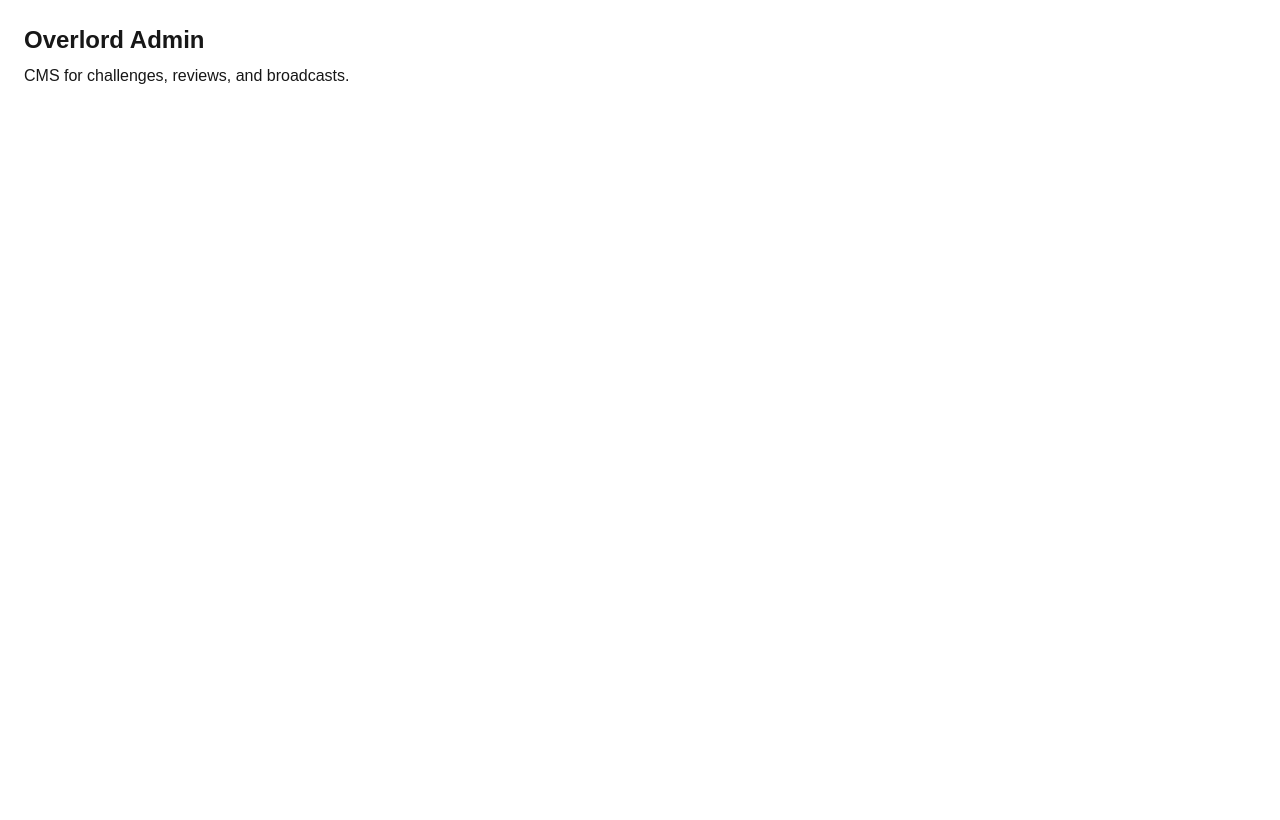
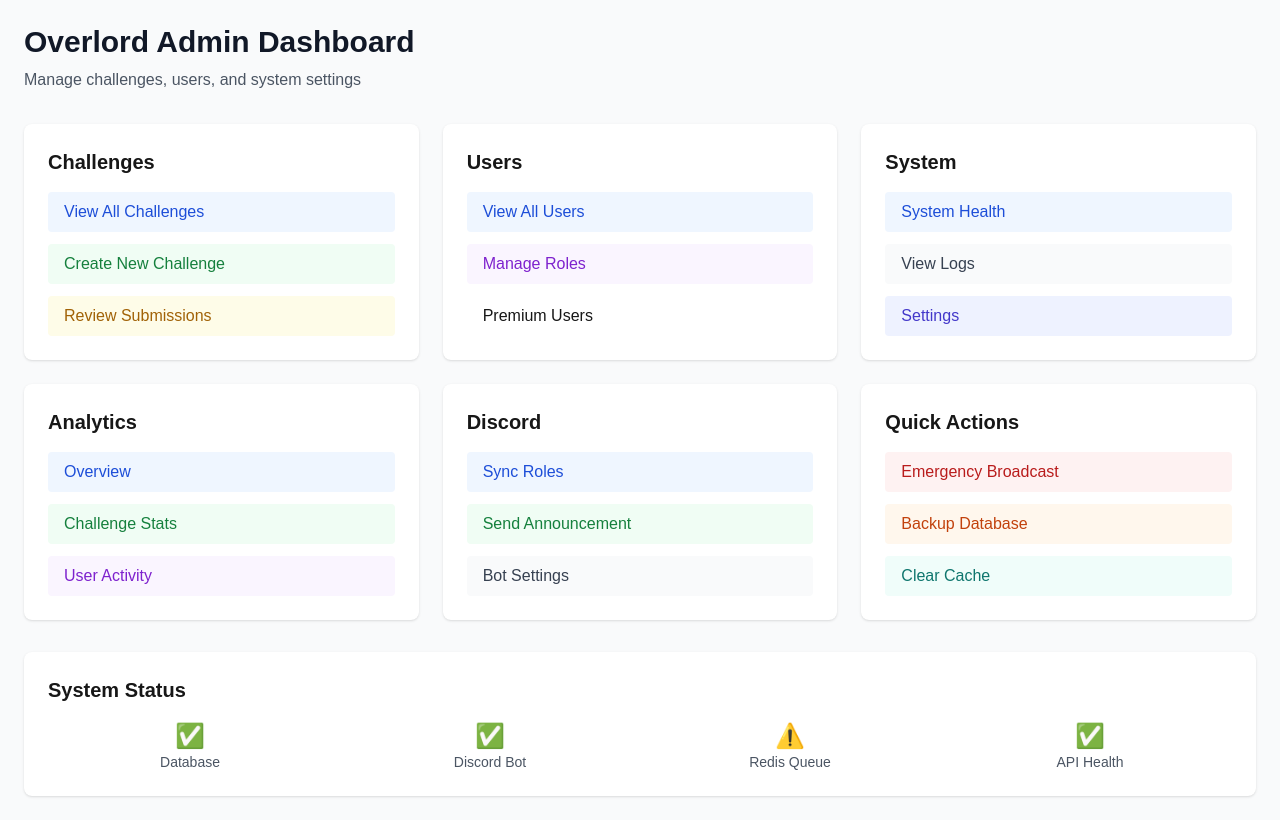
Before and after one commit to overlord-ai-ctrl/Kingdom-website, a Next.js app: page /admin in a window 1280 px wide. Built offline with nearby package versions, Linux system fonts and the light colour scheme.

Commit message:
Add comprehensive admin dashboard with user-friendly interface

```diff
--- a/app/admin/page.tsx
+++ b/app/admin/page.tsx
@@ -1,10 +1,184 @@
+import Link from "next/link";
+
 export default function AdminPage() {
   return (
-    <div className="p-6">
-      <h1 className="text-2xl font-semibold">Overlord Admin</h1>
-      <p className="text-muted-foreground mt-2">
-        CMS for challenges, reviews, and broadcasts.
-      </p>
+    <div className="min-h-screen bg-gray-50 p-6">
+      <div className="max-w-7xl mx-auto">
+        <div className="mb-8">
+          <h1 className="text-3xl font-bold text-gray-900">
+            Overlord Admin Dashboard
+          </h1>
+          <p className="text-gray-600 mt-2">
+            Manage challenges, users, and system settings
+          </p>
+        </div>
+
+        <div className="grid grid-cols-1 md:grid-cols-2 lg:grid-cols-3 gap-6">
+          {/* Challenges Management */}
+          <div className="bg-white rounded-lg shadow p-6">
+            <h2 className="text-xl font-semibold mb-4">Challenges</h2>
+            <div className="space-y-3">
+              <Link
+                href="/admin/challenges"
+                className="block w-full text-left px-4 py-2 bg-blue-50 text-blue-700 rounded hover:bg-blue-100 transition-colors"
+              >
+                View All Challenges
+              </Link>
+              <Link
+                href="/admin/challenges/new"
+                className="block w-full text-left px-4 py-2 bg-green-50 text-green-700 rounded hover:bg-green-100 transition-colors"
+              >
+                Create New Challenge
+              </Link>
+              <Link
+                href="/admin/challenges/reviews"
+                className="block w-full text-left px-4 py-2 bg-yellow-50 text-yellow-700 rounded hover:bg-yellow-100 transition-colors"
+              >
+                Review Submissions
+              </Link>
+            </div>
+          </div>
+
+          {/* User Management */}
+          <div className="bg-white rounded-lg shadow p-6">
+            <h2 className="text-xl font-semibold mb-4">Users</h2>
+            <div className="space-y-3">
+              <Link
+                href="/admin/users"
+                className="block w-full text-left px-4 py-2 bg-blue-50 text-blue-700 rounded hover:bg-blue-100 transition-colors"
+              >
+                View All Users
+              </Link>
+              <Link
+                href="/admin/users/roles"
+                className="block w-full text-left px-4 py-2 bg-purple-50 text-purple-700 rounded hover:bg-purple-100 transition-colors"
+              >
+                Manage Roles
+              </Link>
+              <Link
+                href="/admin/users/premium"
+                className="block w-full text-left px-4 py-2 bg-gold-50 text-gold-700 rounded hover:bg-gold-100 transition-colors"
+              >
+                Premium Users
+              </Link>
+            </div>
+          </div>
+
+          {/* System Management */}
+          <div className="bg-white rounded-lg shadow p-6">
+            <h2 className="text-xl font-semibold mb-4">System</h2>
+            <div className="space-y-3">
+              <Link
+                href="/admin/system/health"
+                className="block w-full text-left px-4 py-2 bg-blue-50 text-blue-700 rounded hover:bg-blue-100 transition-colors"
+              >
+                System Health
+              </Link>
+              <Link
+                href="/admin/system/logs"
+                className="block w-full text-left px-4 py-2 bg-gray-50 text-gray-700 rounded hover:bg-gray-100 transition-colors"
+              >
+                View Logs
+              </Link>
+              <Link
+                href="/admin/system/settings"
+                className="block w-full text-left px-4 py-2 bg-indigo-50 text-indigo-700 rounded hover:bg-indigo-100 transition-colors"
+              >
+                Settings
+              </Link>
+            </div>
+          </div>
+
+          {/* Analytics */}
+          <div className="bg-white rounded-lg shadow p-6">
+            <h2 className="text-xl font-semibold mb-4">Analytics</h2>
+            <div className="space-y-3">
+              <Link
+                href="/admin/analytics/overview"
+                className="block w-full text-left px-4 py-2 bg-blue-50 text-blue-700 rounded hover:bg-blue-100 transition-colors"
+              >
+                Overview
+              </Link>
+              <Link
+                href="/admin/analytics/challenges"
+                className="block w-full text-left px-4 py-2 bg-green-50 text-green-700 rounded hover:bg-green-100 transition-colors"
+              >
+                Challenge Stats
+              </Link>
+              <Link
+                href="/admin/analytics/users"
+                className="block w-full text-left px-4 py-2 bg-purple-50 text-purple-700 rounded hover:bg-purple-100 transition-colors"
+              >
+                User Activity
+              </Link>
+            </div>
+          </div>
+
+          {/* Discord Integration */}
+          <div className="bg-white rounded-lg shadow p-6">
+            <h2 className="text-xl font-semibold mb-4">Discord</h2>
+            <div className="space-y-3">
+              <Link
+                href="/admin/discord/sync"
+                className="block w-full text-left px-4 py-2 bg-blue-50 text-blue-700 rounded hover:bg-blue-100 transition-colors"
+              >
+                Sync Roles
+              </Link>
+              <Link
+                href="/admin/discord/announcements"
+                className="block w-full text-left px-4 py-2 bg-green-50 text-green-700 rounded hover:bg-green-100 transition-colors"
+              >
+                Send Announcement
+              </Link>
+              <Link
+                href="/admin/discord/settings"
+                className="block w-full text-left px-4 py-2 bg-gray-50 text-gray-700 rounded hover:bg-gray-100 transition-colors"
+              >
+                Bot Settings
+              </Link>
+            </div>
+          </div>
+
+          {/* Quick Actions */}
+          <div className="bg-white rounded-lg shadow p-6">
+            <h2 className="text-xl font-semibold mb-4">Quick Actions</h2>
+            <div className="space-y-3">
+              <button className="block w-full text-left px-4 py-2 bg-red-50 text-red-700 rounded hover:bg-red-100 transition-colors">
+                Emergency Broadcast
+              </button>
+              <button className="block w-full text-left px-4 py-2 bg-orange-50 text-orange-700 rounded hover:bg-orange-100 transition-colors">
+                Backup Database
+              </button>
+              <button className="block w-full text-left px-4 py-2 bg-teal-50 text-teal-700 rounded hover:bg-teal-100 transition-colors">
+                Clear Cache
+              </button>
+            </div>
+          </div>
+        </div>
+
+        {/* Status Bar */}
+        <div className="mt-8 bg-white rounded-lg shadow p-6">
+          <h2 className="text-xl font-semibold mb-4">System Status</h2>
+          <div className="grid grid-cols-2 md:grid-cols-4 gap-4">
+            <div className="text-center">
+              <div className="text-2xl font-bold text-green-600">✅</div>
+              <div className="text-sm text-gray-600">Database</div>
+            </div>
+            <div className="text-center">
+              <div className="text-2xl font-bold text-green-600">✅</div>
+              <div className="text-sm text-gray-600">Discord Bot</div>
+            </div>
+            <div className="text-center">
+              <div className="text-2xl font-bold text-yellow-600">⚠️</div>
+              <div className="text-sm text-gray-600">Redis Queue</div>
+            </div>
+            <div className="text-center">
+              <div className="text-2xl font-bold text-green-600">✅</div>
+              <div className="text-sm text-gray-600">API Health</div>
+            </div>
+          </div>
+        </div>
+      </div>
     </div>
   );
 }
--- a/app/page.tsx
+++ b/app/page.tsx
@@ -38,6 +38,11 @@ export default function Home() {
             Test Page
           </Link>
         </div>
+        <div>
+          <Link href="/admin" className="hover:underline text-purple-500">
+            Admin Dashboard
+          </Link>
+        </div>
       </div>
     </main>
   );
```
